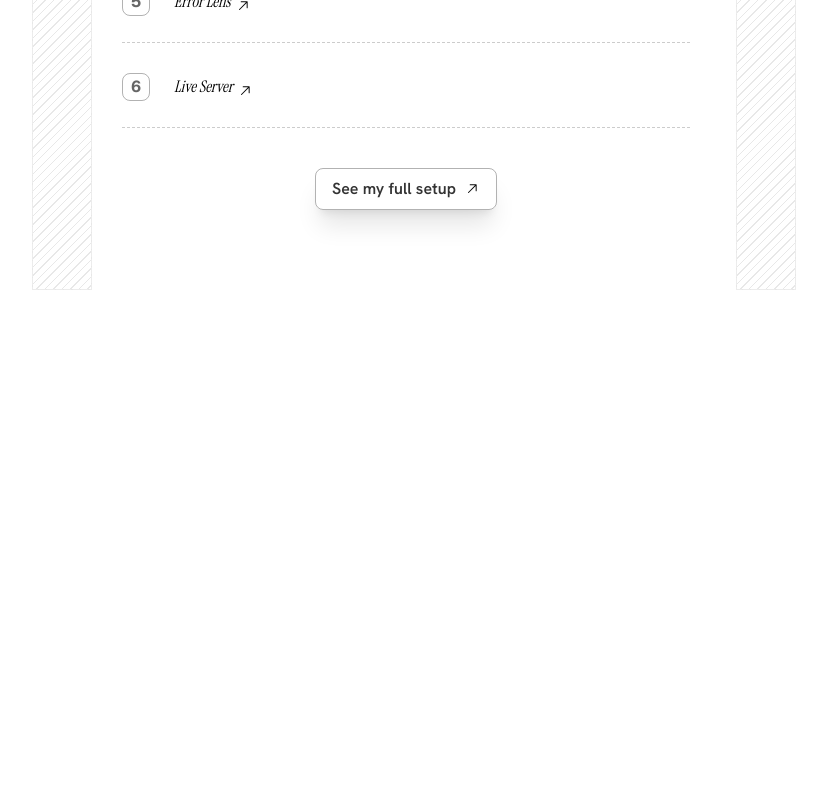
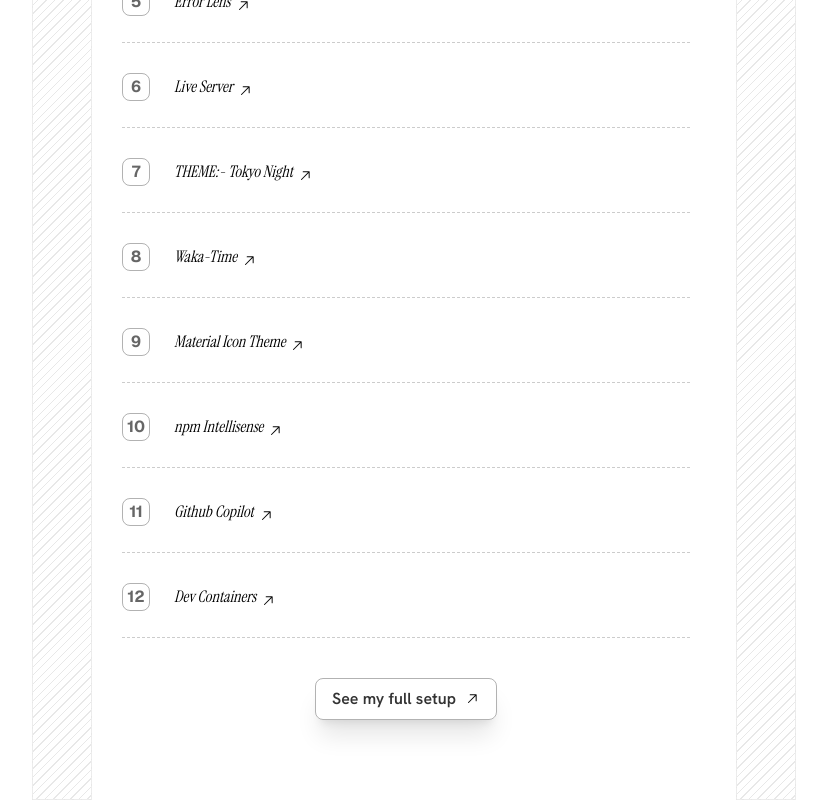
Before and after one commit to tanishtirpathi/V2-Portfolio, a Next.js app: page /VScode in a window 1280 px wide. Shown: the part 987-1787 px from the top of the page, without its empty margins (234-1061 px from the left). Before the commit the page ends 1277 px from the top, so only its background shows below. Built offline with nearby package versions, Linux system fonts and the light colour scheme.

Commit message:
added: more extensions

```diff
--- a/src/data/VScode.ts
+++ b/src/data/VScode.ts
@@ -28,5 +28,30 @@ export const VScodes: VScode[] = [
         name: "Live Server",
         link: "https://marketplace.visualstudio.com/items?itemName=ritwickdey.LiveServer",
     },
+        {
+        name: "THEME:- Tokyo Night",
+        link: "https://marketplace.visualstudio.com/items?itemName=enkia.tokyo-night",
+    },
+    {
+        name: "Waka-Time",
+        link: "https://marketplace.visualstudio.com/items?itemName=wakatime.vscode-wakatime",
+    },
+    {
+        name: "Material Icon Theme",
+        link: "https://marketplace.visualstudio.com/items?itemName=PKief.material-icon-theme",
+    },
+    {
+        name: "npm Intellisense",
+        link: "https://marketplace.visualstudio.com/items?itemName=christian-kohler.npm-intellisense",
+    },
+    {
+        name: "Github Copilot",
+        link: "https://marketplace.visualstudio.com/items?itemName=GitHub.copilot",
+    },
+    {
+        name: "Dev Containers",
+        link: "https://marketplace.visualstudio.com/items?itemName=ms-vscode-remote.remote-containers",
+    },
+
 
 ];
```
